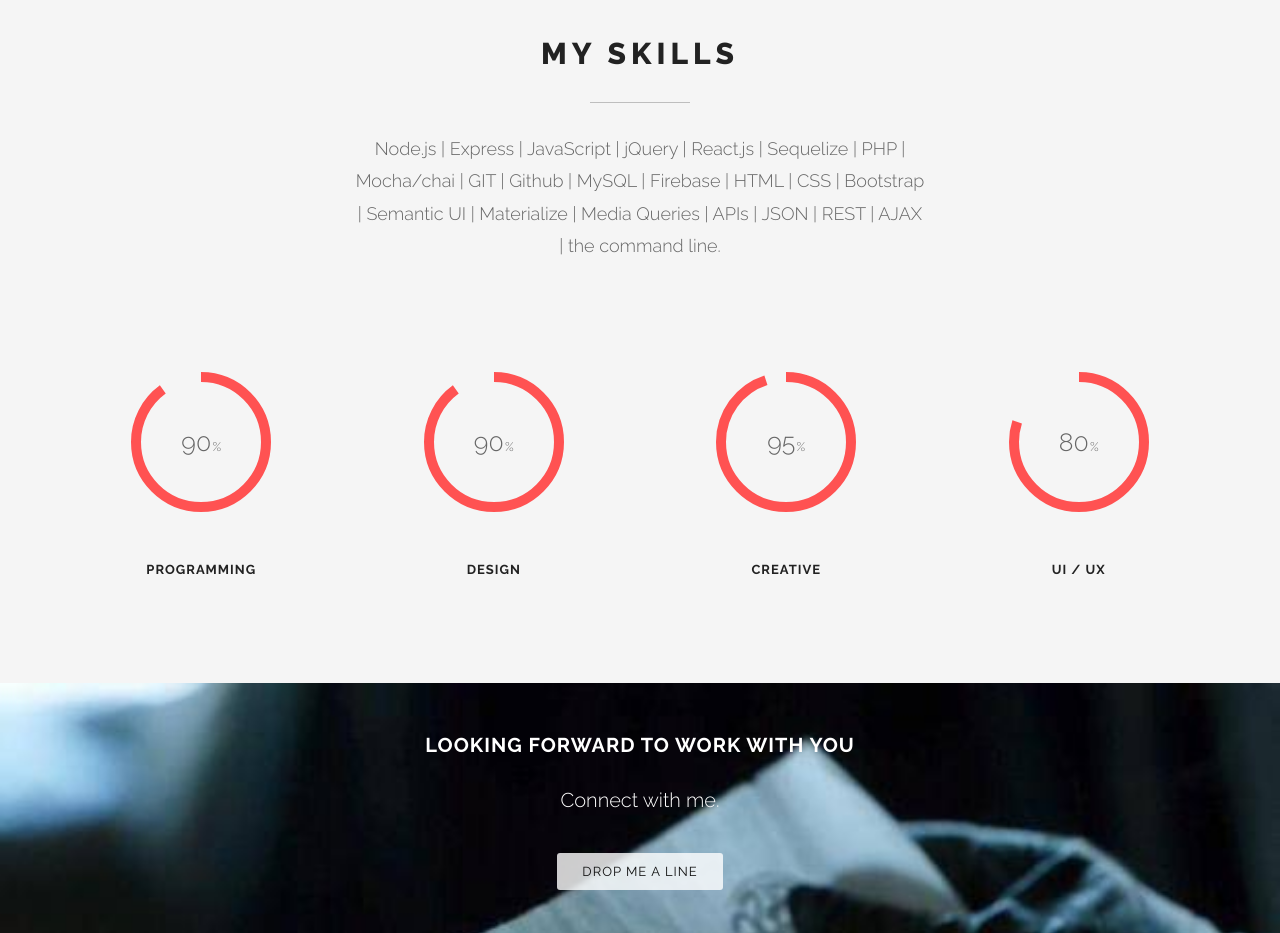
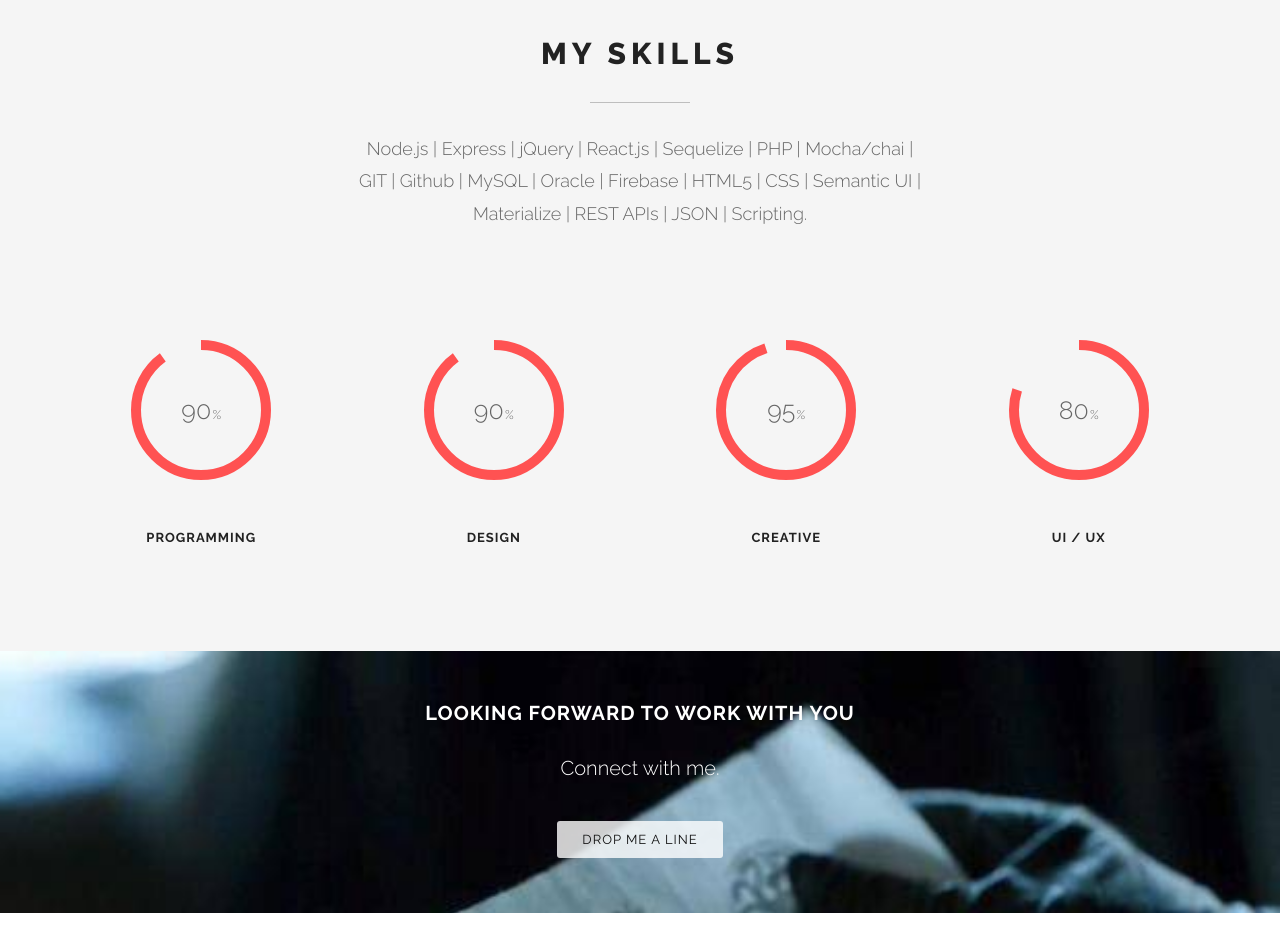
Before and after one commit to arigold24k/Portfoliov1, a website: page index.html in a window 1280 px wide. Shown: the part 2200-3133 px from the top of the page. Drawn offline with Linux system fonts and the light colour scheme.

Commit message:
making minor wording changes

```diff
--- a/index.html
+++ b/index.html
@@ -195,7 +195,7 @@
 						<h2 class="pfblock-title">My Skills</h2>
 						<div class="pfblock-line"></div>
 						<div class="pfblock-subtitle">
-							Node.js | Express | JavaScript | jQuery | React.js | Sequelize | PHP | Mocha/chai | GIT | Github |  MySQL | Firebase | HTML | CSS | Bootstrap | Semantic UI | Materialize | Media Queries | APIs | JSON | REST | AJAX | the command line.
+							Node.js | Express | jQuery | React.js | Sequelize | PHP | Mocha/chai | GIT | Github |  MySQL | Oracle | Firebase | HTML5 | CSS | Semantic UI | Materialize | REST APIs | JSON  | Scripting.
 						</div>
 					</div>
 				</div>
```
